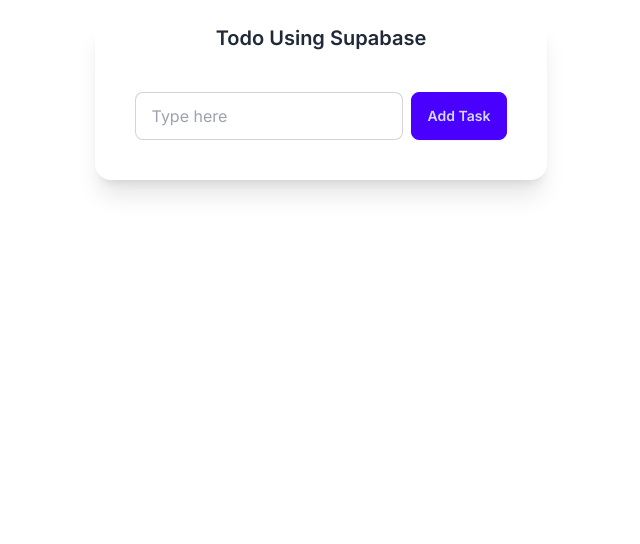
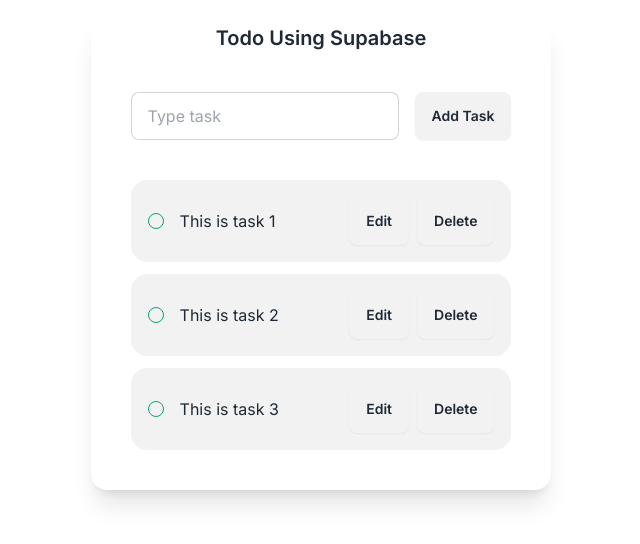
Before and after one commit to ManikantaPotnuru9176/todo-using-supabase, a Next.js app: page / in a window 1280 px wide. Shown: the top 544 px of the page, without its empty margins (319-959 px from the left). Built offline with nearby package versions, Linux system fonts and the light colour scheme.

Commit message:
ui for the todo

```diff
--- a/app/(todo)/_views/TodoCard.tsx
+++ b/app/(todo)/_views/TodoCard.tsx
@@ -1,13 +1,24 @@
+import Button from "@/app/_components/_todo/Button";
 import Input from "@/app/_components/_todo/Input";
+import TodoItem from "@/app/_components/_todo/TodoItem";
 import React from "react";
 
 const TodoCard = () => {
   return (
-    <div className="card bg-base-100 shadow-xl items-center mt-4">
+    <div className="card bg-base-100 shadow-xl items-center mt-4 min-w-fit">
       <h2 className="card-title pt-2">Todo Using Supabase</h2>
-      <div className="card-body flex-row px-2 py-6 md:p-10">
-        <Input />
-        <button className="btn btn-primary">Add Task</button>
+      <div className="card-body px-2 py-6 md:p-10 min-w-full max-w-2xl space-y-8">
+        <div className="flex flex-row justify-between space-x-4">
+          <Input />
+          <Button color="neutral" type="outline" size="">
+            Add Task
+          </Button>
+        </div>
+        <div className="flex-col space-y-3">
+          <TodoItem task="This is task 1" />
+          <TodoItem task="This is task 2" />
+          <TodoItem task="This is task 3" />
+        </div>
       </div>
     </div>
   );
--- /dev/null
+++ b/app/_components/_todo/Button.tsx
@@ -0,0 +1,18 @@
+import React from "react";
+
+const Button = (props: {
+  color: string;
+  type: string;
+  size: string;
+  children: React.ReactNode;
+}) => {
+  const { color, type, size, children } = props;
+
+  return (
+    <button className={`btn btn-${size} btn-${type} btn-${color}`}>
+      {children}
+    </button>
+  );
+};
+
+export default Button;
--- a/app/_components/_todo/Input.tsx
+++ b/app/_components/_todo/Input.tsx
@@ -4,8 +4,8 @@
   return (
     <input
       type="text"
-      placeholder="Type here"
-      className="input input-bordered w-full max-w-xs"
+      placeholder="Type task"
+      className="input input-bordered w-full"
     />
   );
 };
--- /dev/null
+++ b/app/_components/_todo/TodoItem.tsx
@@ -0,0 +1,26 @@
+import React from "react";
+import Button from "./Button";
+
+const TodoItem = (props: { task: string }) => {
+  const { task } = props;
+
+  return (
+    <div role="alert" className="alert">
+      <input
+        type="checkbox"
+        className="checkbox checkbox-xs checkbox-success"
+      />
+      <span>{task}</span>
+      <div className="space-x-2">
+        <Button color="green-200" type="" size="sm">
+          Edit
+        </Button>
+        <Button color="red" type="" size="sm">
+          Delete
+        </Button>
+      </div>
+    </div>
+  );
+};
+
+export default TodoItem;
```
